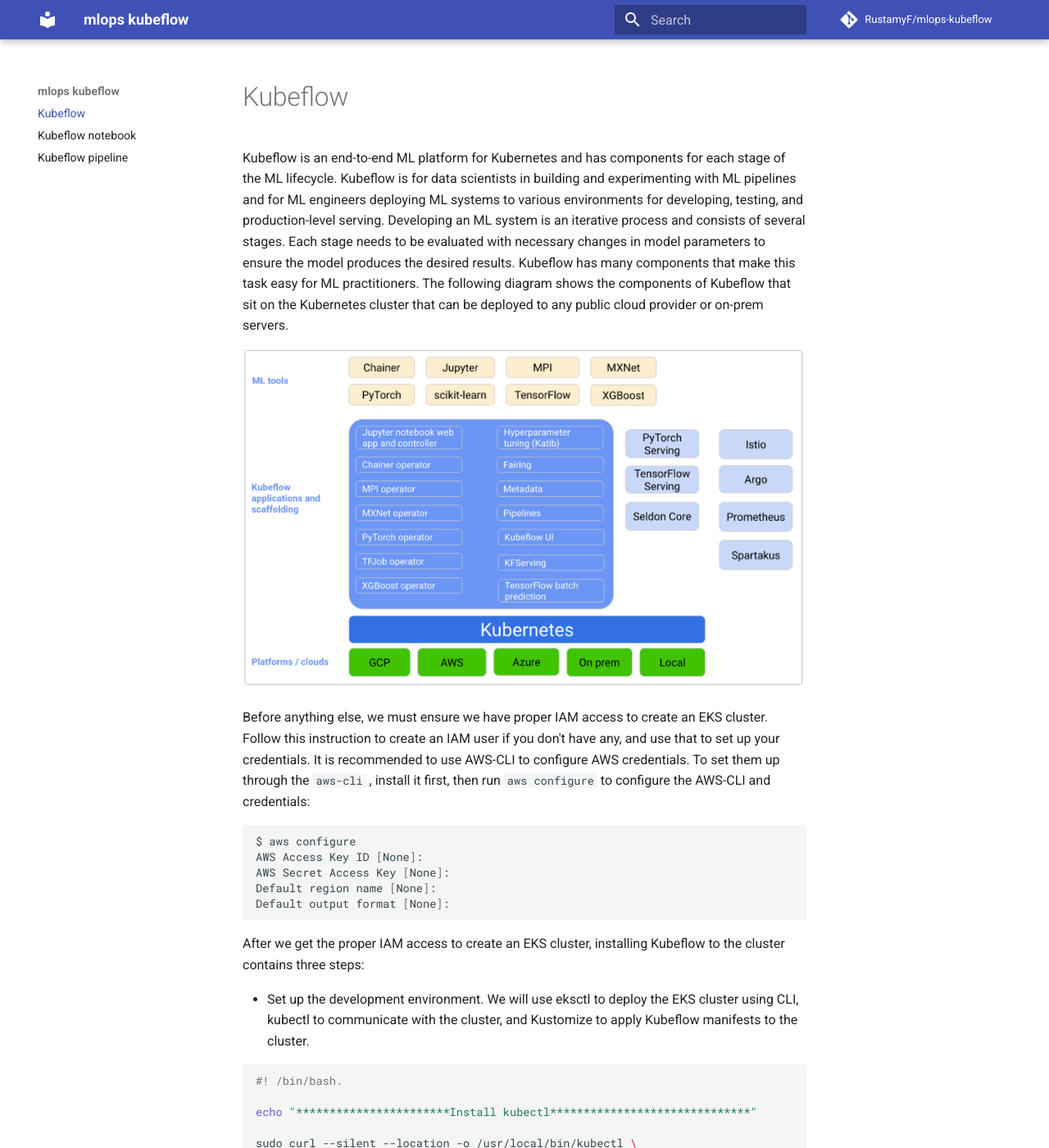
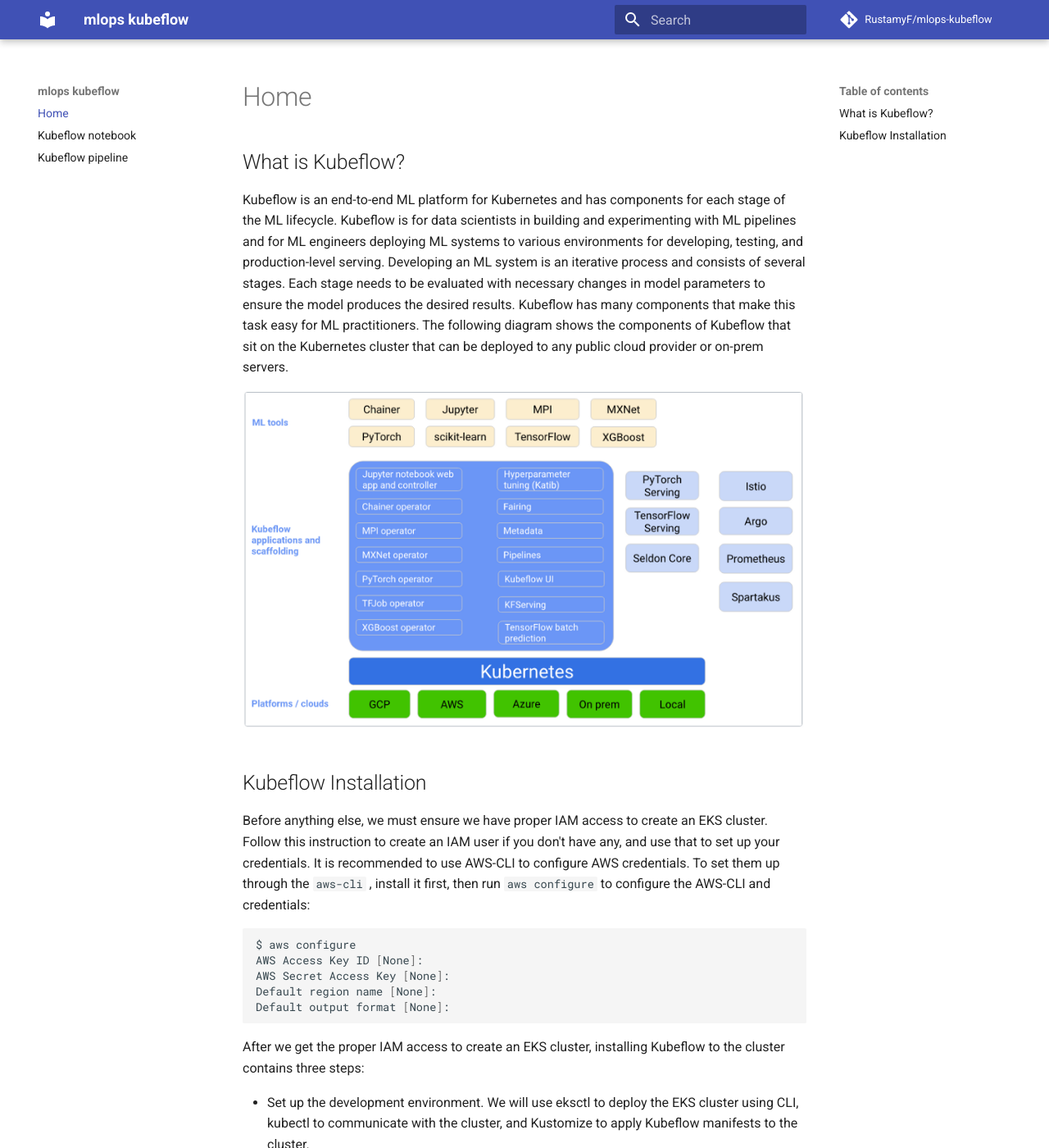
Before and after one commit to RustamyF/mlops-kubeflow, an MkDocs documentation site: the page built from docs/index.md, in a window 1280 px wide and 1400 px high. Shown: the whole window at 82% size. Built offline with MkDocs 1.6.1 and Material for MkDocs 9.7.7, drawn with Linux system fonts in a browser that asks for light colours; comment, search, counter and statistics services are not loaded.

Commit message:
updated the hompage of the docs

```diff
--- a/docs/kubeflow.md
+++ b/docs/index.md
@@ -1,3 +1,5 @@
+## What is Kubeflow?
+
 Kubeflow is an end-to-end ML platform for Kubernetes and has components for each stage of the ML lifecycle.
 Kubeflow is for data scientists in building and experimenting with ML pipelines and for ML engineers deploying
 ML systems to various environments for developing, testing, and production-level serving. Developing an ML
@@ -7,6 +9,8 @@
   Kubeflow that sit on the Kubernetes cluster that can be deployed to any public cloud provider or on-prem servers.
 
  ![ui](assets/kf-arch.png)
+
+## Kubeflow Installation
 
  Before anything else, we must ensure we have proper IAM access to create an EKS cluster.
  Follow this instruction to create an IAM user if you don't have any, and use that to set up your credentials.
--- a/mkdocs.yml
+++ b/mkdocs.yml
@@ -14,7 +14,7 @@
     - content.code.annotate
 
 nav:
-  - kubeflow.md
+  - index.md
   - kubeflow-notebook.md
   - kubeflow_pipeline.md
 
```
